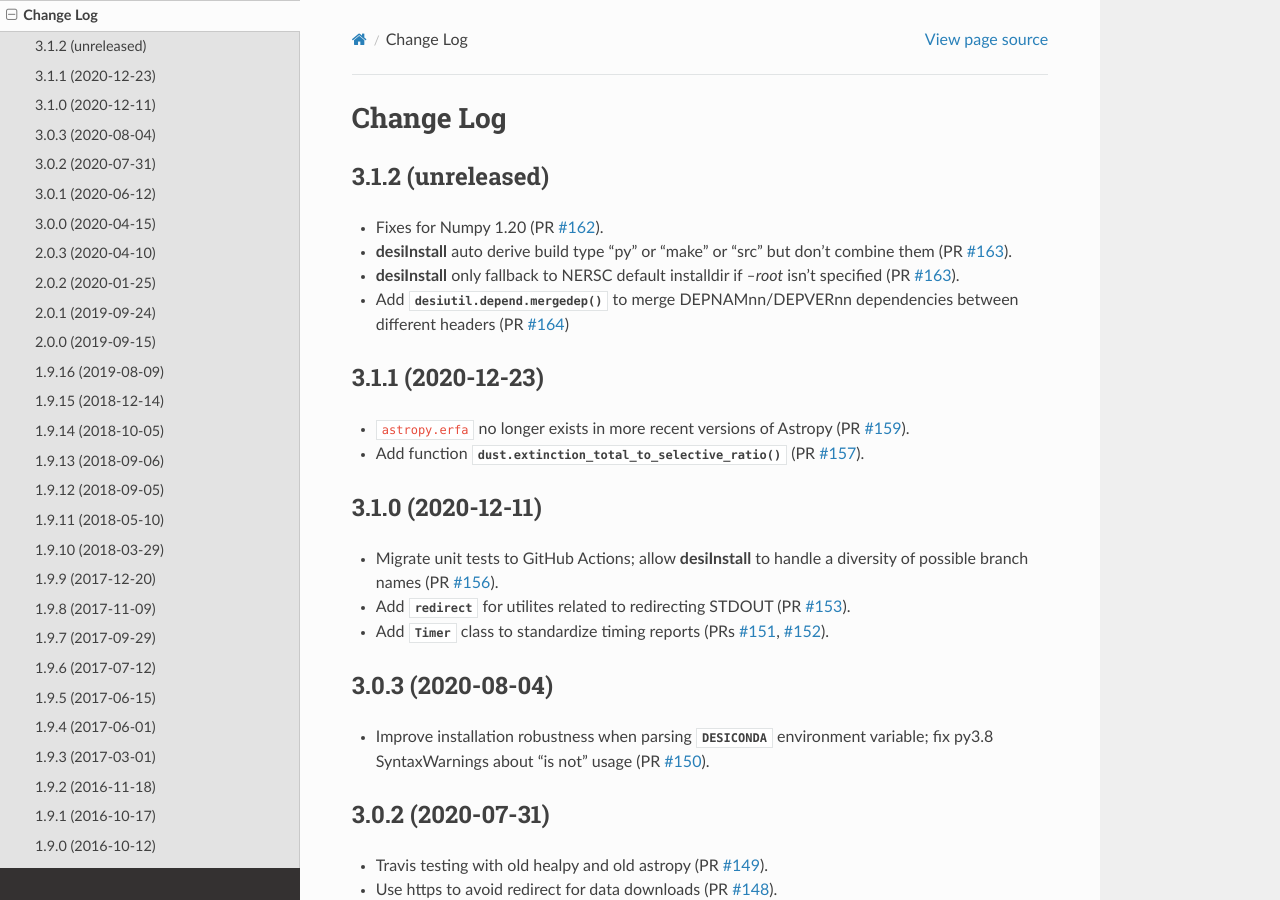
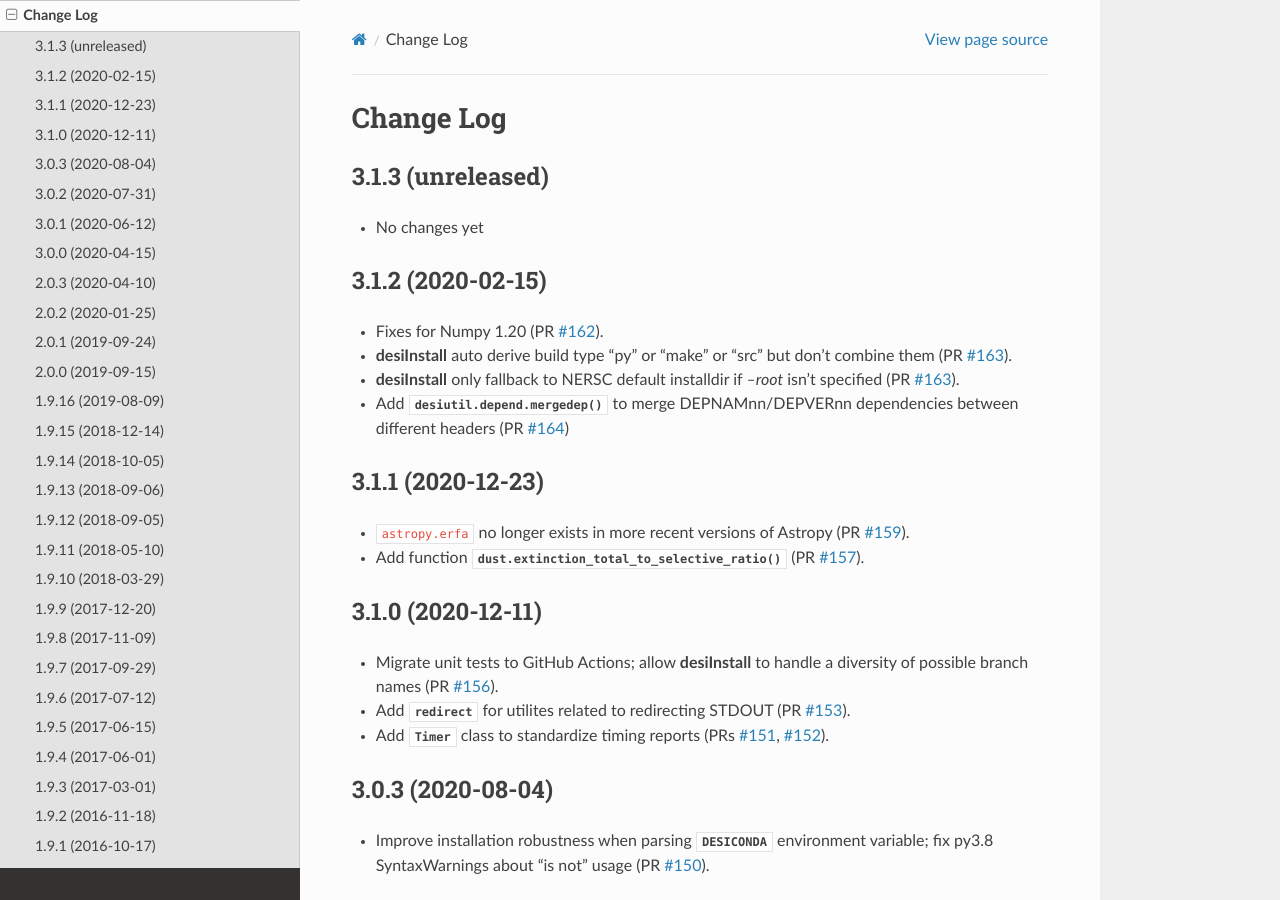
Before and after one commit to desihub/desiutil, a Sphinx documentation site: the page built from doc/changes.rst, in a window 1280 px wide and 900 px high. Built offline with Sphinx 7.4.7 and the Read the Docs theme 2.0.0, drawn with Linux system fonts in a browser that asks for light colours.

Commit message:
update release notes and version for desiutil/3.1.2

```diff
--- a/doc/changes.rst
+++ b/doc/changes.rst
@@ -2,7 +2,12 @@
 Change Log
 ==========
 
-3.1.2 (unreleased)
+3.1.3 (unreleased)
+------------------
+
+* No changes yet
+
+3.1.2 (2020-02-15)
 ------------------
 
 * Fixes for Numpy 1.20 (PR `#162`_).
--- a/py/desiutil/_version.py
+++ b/py/desiutil/_version.py
@@ -1 +1 @@
-__version__ = '3.1.1.dev884'
+__version__ = '3.1.2'
```
